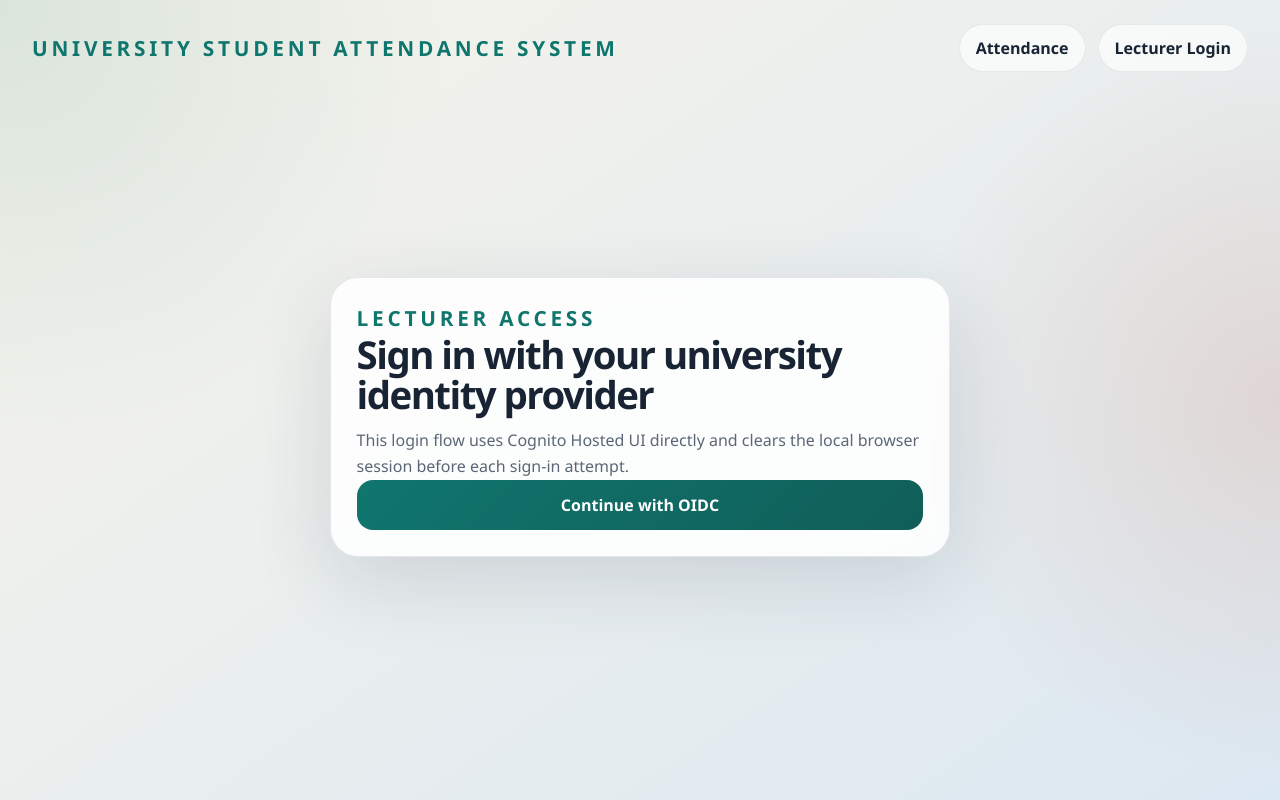
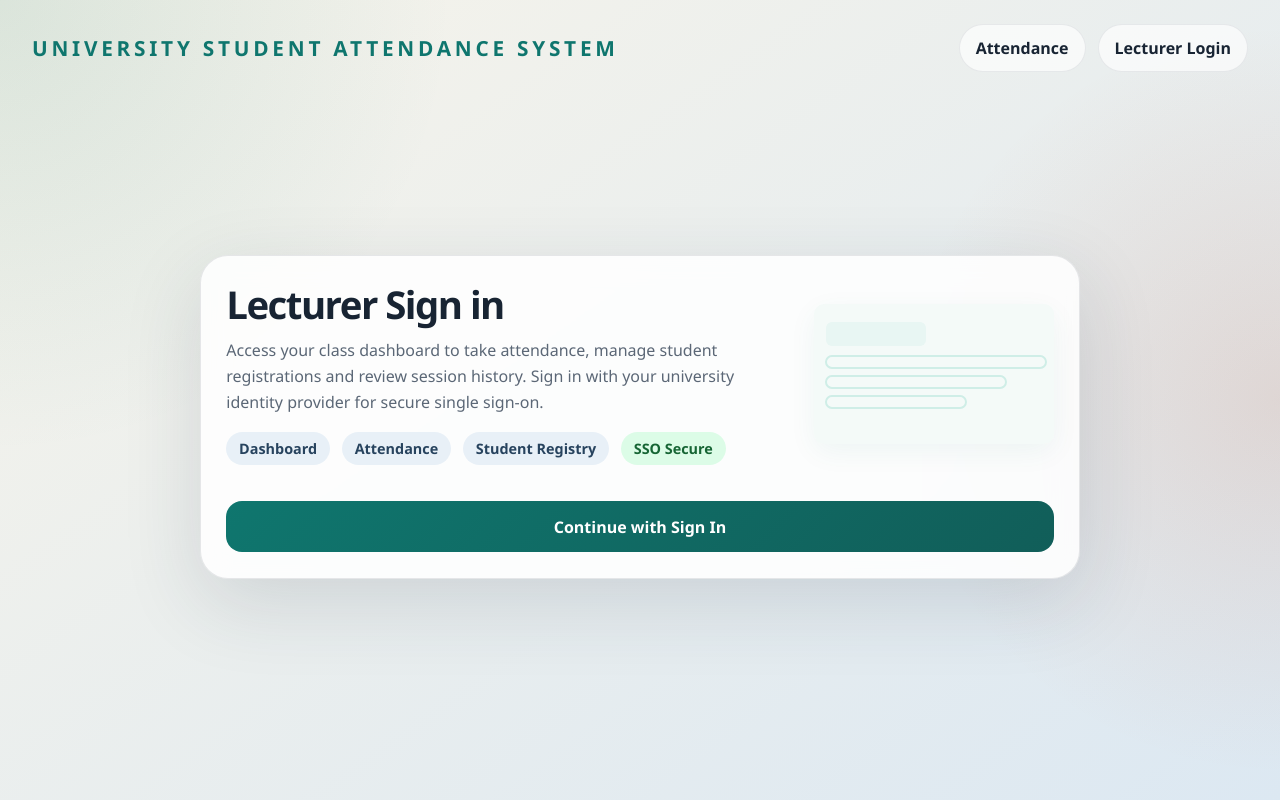
Before and after one commit to Huisss89/university-student-attendance-system-using-face-recognition, a React (Create React App) app: page /login in a window 1280 px wide. Built offline with nearby package versions, Linux system fonts and the light colour scheme; what aws-amplify would draw is missing.

Commit message:
Update Login UI

```diff
--- a/src/App.css
+++ b/src/App.css
@@ -215,6 +215,36 @@ a {
 .loading-card,
 .error-card {
   max-width: 620px;
+}
+
+.login-enhanced {
+  max-width: 900px;
+  display: grid;
+  gap: 1rem;
+  padding: 1.6rem;
+}
+
+.login-main {
+  display: flex;
+  gap: 1.25rem;
+  align-items: center;
+}
+
+.login-illustration {
+  width: 240px;
+  height: 140px;
+  border-radius: 12px;
+  box-shadow: 0 8px 28px rgba(15,118,110,0.06);
+  background: linear-gradient(180deg, rgba(15,118,110,0.03), rgba(194,65,12,0.02));
+  display: flex;
+  align-items: center;
+  justify-content: center;
+}
+
+.login-actions {
+  display: flex;
+  flex-direction: column;
+  gap: 0.75rem;
 }
 
 .scanner-card,
--- a/src/App.js
+++ b/src/App.js
@@ -82,26 +82,53 @@ function ProtectedRoute({ isAuthenticated, isSigningOut, children }) {
 function LecturerLogin({ isBusy, onSignIn }) {
   return (
     <div className="page-shell center-content">
-      <section className="hero-card auth-card">
-        <p className="eyebrow">Lecturer Access</p>
-        <h1>Sign in with your university identity provider</h1>
+      <section className="hero-card auth-card login-enhanced">
+        <div className="login-main">
+          <div>
+            <h1>Lecturer Sign in</h1>
             <p className="hero-copy">
-          This login flow uses Cognito Hosted UI directly and clears the local
-          browser session before each sign-in attempt.
+              Access your class dashboard to take attendance, manage student
+              registrations and review session history. Sign in with your
+              university identity provider for secure single sign-on.
             </p>
+
+            <div className="feature-list" style={{ marginTop: "1rem" }}>
+              <span className="status-pill idle">Dashboard</span>
+              <span className="status-pill idle">Attendance</span>
+              <span className="status-pill idle">Student Registry</span>
+              <span className="status-pill live">SSO Secure</span>
+            </div>
+          </div>
+
+          <div className="login-illustration" aria-hidden>
+            <svg width="100%" height="100%" viewBox="0 0 240 140" xmlns="http://www.w3.org/2000/svg" role="img" aria-hidden="true">
+              <rect x="0" y="0" width="240" height="140" rx="10" fill="#f4faf8" />
+              <g transform="translate(12,18)" fill="none" stroke="#cfeee7" strokeWidth="2">
+                <rect x="0" y="0" width="100" height="24" rx="6" fill="#e8f6f3" stroke="none" />
+                <rect x="0" y="34" width="220" height="12" rx="6" />
+                <rect x="0" y="54" width="180" height="12" rx="6" />
+                <rect x="0" y="74" width="140" height="12" rx="6" />
+              </g>
+            </svg>
+          </div>
+        </div>
+
+        <div className="login-actions" style={{ marginTop: "1.25rem" }}>
           {!cognitoDomain && (
             <div className="alert error-alert">
               Set <code>REACT_APP_COGNITO_DOMAIN</code> to your Cognito Hosted UI
               domain.
             </div>
           )}
+
           <button
             className="btn btn-primary btn-wide"
             onClick={onSignIn}
             disabled={!cognitoDomain || isBusy}
           >
-          {isBusy ? "Redirecting..." : "Continue with OIDC"}
+            {isBusy ? "Redirecting..." : "Continue with Sign In"}
           </button>
+        </div>
       </section>
     </div>
   );
```
Lines whose indentation alone changed are shown as unchanged.
